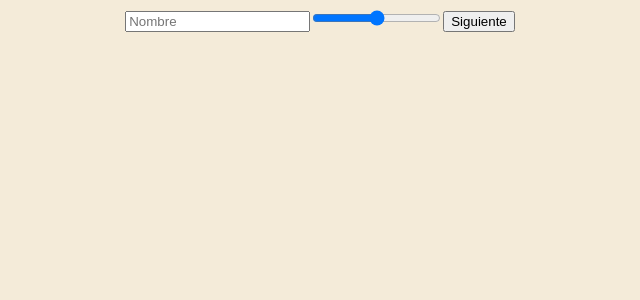
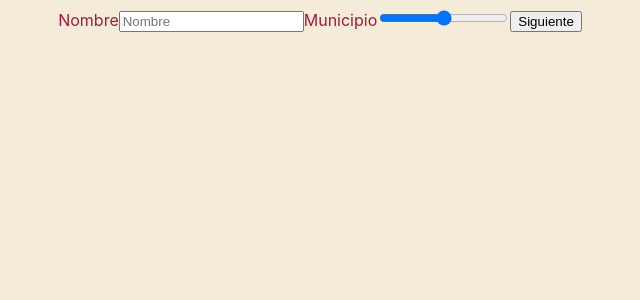
Before and after one commit to ForeverMikk/ods-landing, a React (Vite) app: page /form in a window 1280 px wide. Shown: the top 300 px of the page, without its empty margins (320-960 px from the left). Built offline with nearby package versions, Linux system fonts and the light colour scheme.

Commit message:
terms and conditions added

```diff
--- a/src/components/Form/Form.css
+++ b/src/components/Form/Form.css
@@ -0,0 +1,13 @@
+.data-form, .terms-popup {
+    background: #F4EBD9;
+    color: #A21942;
+}
+
+.terms-popup {
+    margin: 0;
+    padding: 2rem;
+}
+
+.popup-content {
+    padding: 0;
+}
--- a/src/components/Form/Form.jsx
+++ b/src/components/Form/Form.jsx
@@ -1,18 +1,41 @@
 import React from 'react';
+import Popup from 'reactjs-popup';
+
+import './Form.css';
 
 
 const Form = () => {
     return (
         <div className='data-form'>
-            <form action="">
-                <label htmlFor="name"></label>
-                <input name='name' type="text" placeholder='Nombre'/>
 
-                <label htmlFor="name"></label>
-                <input type="range" name="" id="" />
+            <label htmlFor="name">Nombre</label>
+            <input name='name' type="text" placeholder='Nombre'/>
 
-                <button>Siguiente</button>
-            </form>
+            <label htmlFor="name">Municipio</label>
+            <input type="range" name="" id="" />
+
+            <Popup
+                trigger={<button type='button'> Siguiente</button>}
+                modal
+                className='terms-button'
+                >
+                <div className='terms-popup'>
+                    <h1>Terminos y Condiciones</h1>
+
+                    <p>La utilización de este sitio y de cualquiera de las aplicaciones del mismo constituye el pleno y expreso consentimiento por parte del usuario para observar y sujetarse respecto de cada uno de los términos y condiciones que aquí se contienen, así como respecto de las políticas de privacidad, políticas de seguridad y, en su caso, cualesquiera otros documentos que conformen parte o regulen la participación del usuario en este sitio. En el supuesto que cualquiera de los términos a los que habrá de sujetarse el usuario cuando acceda a este sitio sean contrarios a sus intereses, deberá abstenerse de hacer uso de este.</p>
+                    <br />
+                    <p>La utilización de este sitio y de cualquiera de las aplicaciones del mismo constituye el pleno y expreso consentimiento por parte del usuario para observar y sujetarse respecto de cada uno de los términos y condiciones que aquí se contienen, así como respecto de las políticas de privacidad, políticas de seguridad y, en su caso, cualesquiera otros documentos que conformen parte o regulen la participación del usuario en este sitio. En el supuesto que cualquiera de los términos a los que habrá de sujetarse el usuario cuando acceda a este sitio sean contrarios a sus intereses, deberá abstenerse de hacer uso de este.</p>
+
+                    <button type='button'> Más información </button>
+
+                    <div className='check'>
+                        <input type="checkbox" name="accept" id="" />
+                        <label htmlFor="accept">He leído y acepto los términos y condiciones</label>
+                    </div>
+
+                </div>
+            </Popup>
+
         </div>
     )
 }
--- a/src/components/Home/Home.jsx
+++ b/src/components/Home/Home.jsx
@@ -27,7 +27,7 @@ const Home = () => {
             </div>
 
             <footer>
-                <div className="bg-footer"></div>
+                <div className="bg-footer">.</div>
             </footer>
         </section>
     )
```
